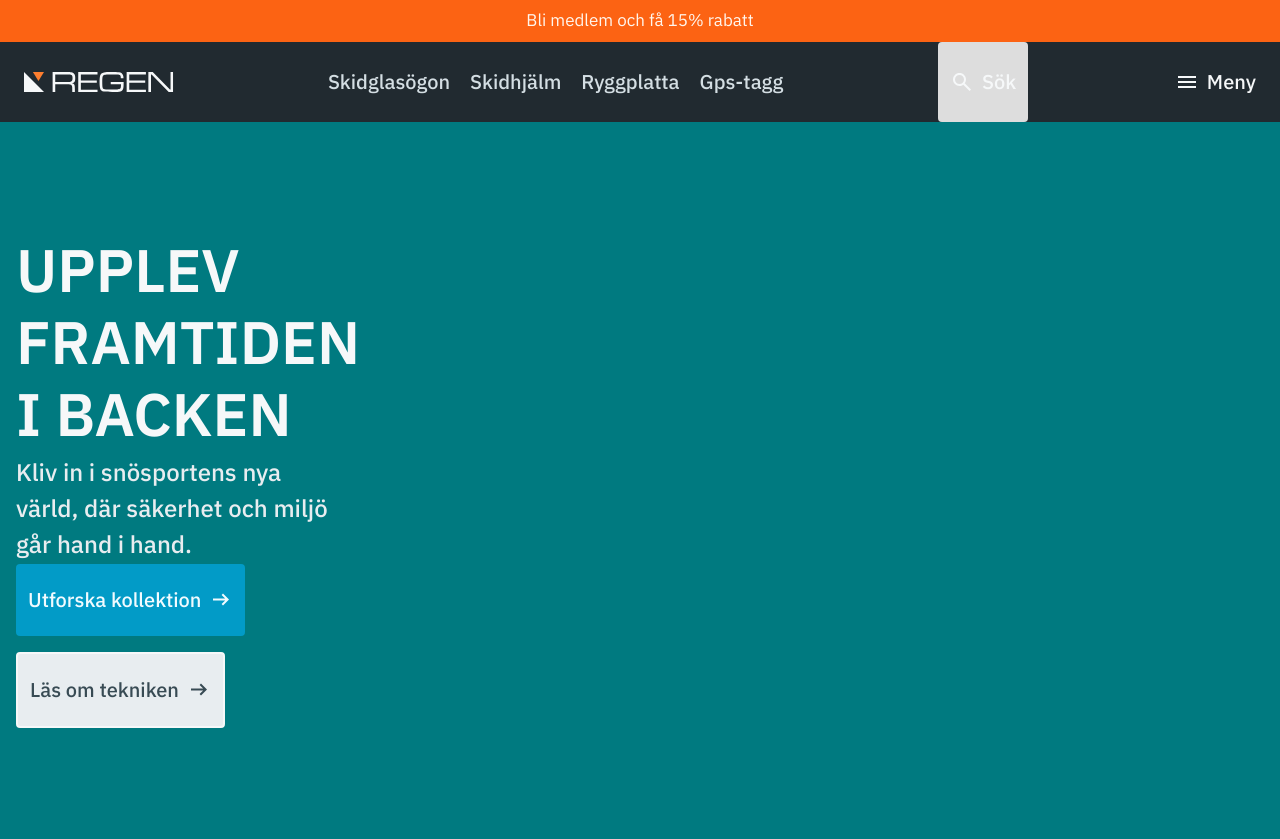
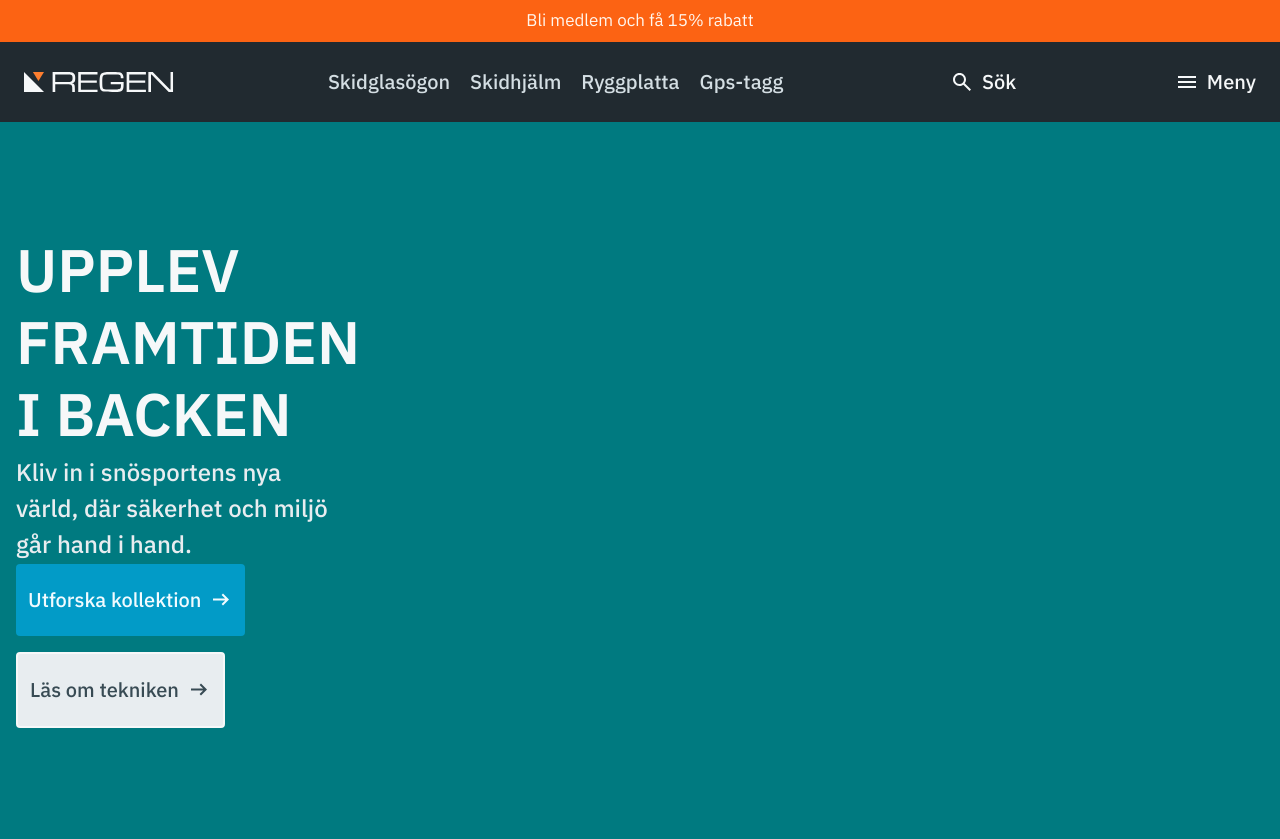
Before and after one commit to PU-MEriksson/ReGen, a PHP site: page / in a window 1280 px wide, with the pointer over the restyled element. Shown: the top 839 px of the page. Run offline with PHP 8.4, Linux system fonts and the light colour scheme.

Commit message:
minor issue

```diff
--- a/css/turntable.css
+++ b/css/turntable.css
@@ -76,9 +76,6 @@
     white-space: nowrap;
   }
 
-  button:hover {
-    background-color: #ddd;
-  }
 
   #rotate-button {
     display: flex;
```
